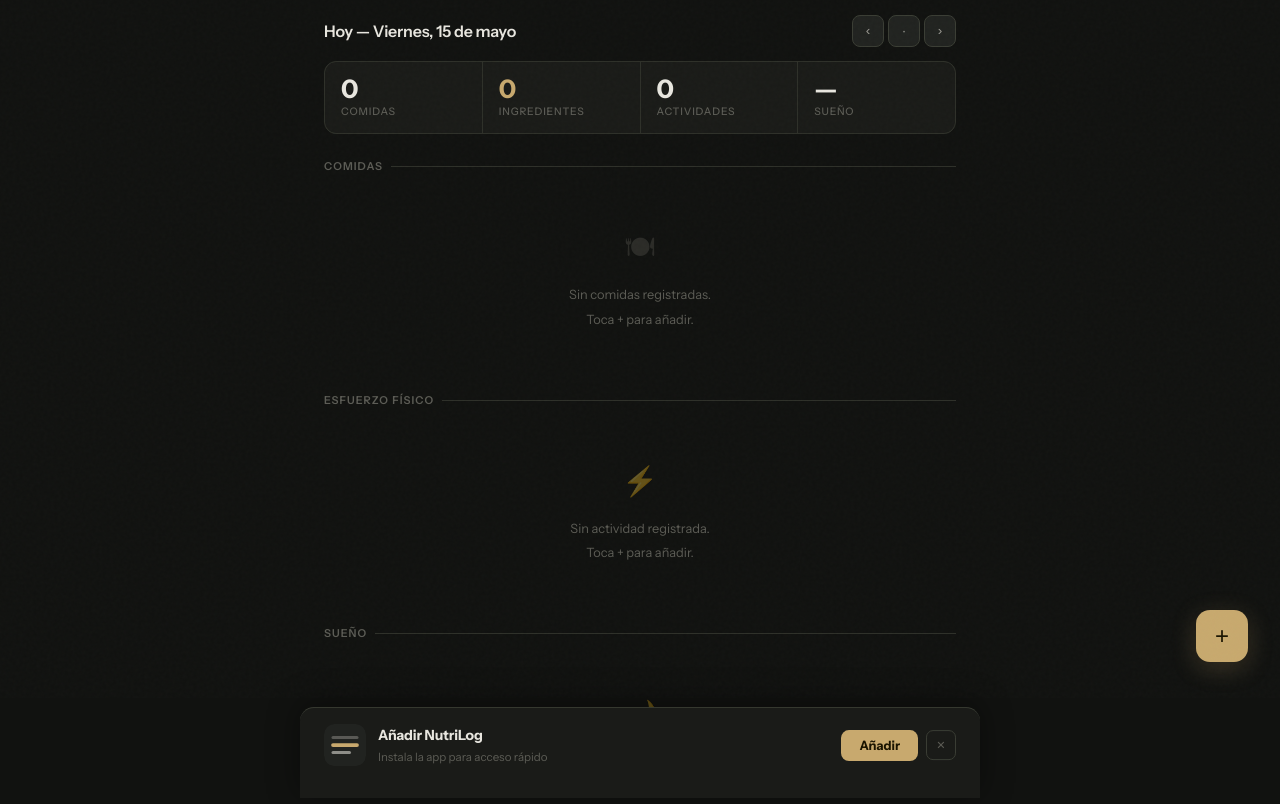
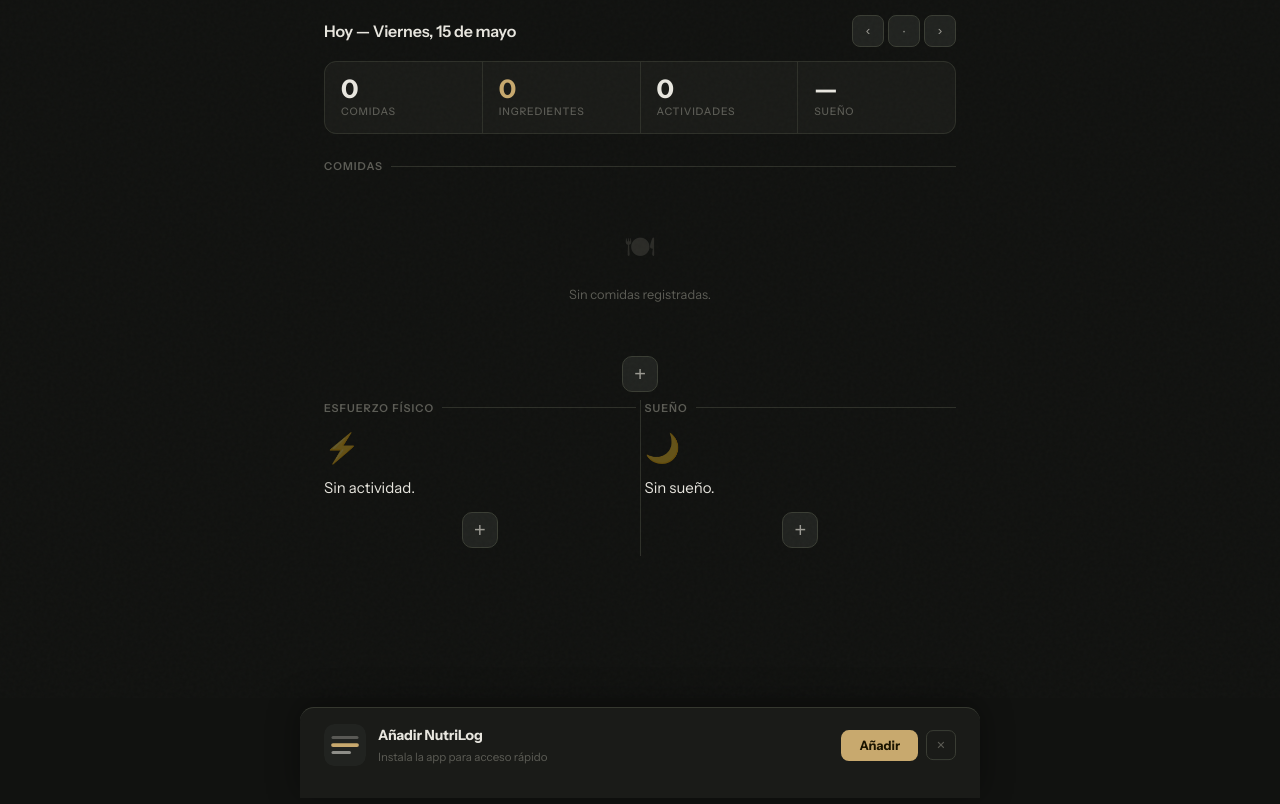
Before and after one commit to xII1rst/NutriLog, a plain HTML site: page index.html in a window 1280 px wide. Shown: the part 102-906 px from the top of the page. After the commit the page ends 800 px from the top, so only its background shows below. Drawn offline with Linux system fonts and the light colour scheme.

Commit message:
Add files via upload

```diff
--- a/index.html
+++ b/index.html
@@ -99,17 +99,18 @@
     <div class="section-hd">Comidas</div>
     <div id="meals-list"></div>
 
-    <div class="section-spacer"></div>
-
-    <!-- Lista de actividades -->
-    <div class="section-hd">Esfuerzo físico</div>
-    <div id="acts-list"></div>
-
-    <div class="section-spacer"></div>
-
-    <!-- Lista de sueño -->
-    <div class="section-hd">Sueño</div>
-    <div id="sleep-list"></div>
+    <!-- Row inferior: Esfuerzo Físico + Sueño en T -->
+    <div class="bottom-row">
+      <div class="bottom-col">
+        <div class="section-hd">Esfuerzo físico</div>
+        <div id="acts-list"></div>
+      </div>
+      <div class="bottom-col-divider"></div>
+      <div class="bottom-col">
+        <div class="section-hd">Sueño</div>
+        <div id="sleep-list"></div>
+      </div>
+    </div>
 
   </div><!-- /panel-hoy -->
 
@@ -200,31 +201,7 @@
 
 </main>
 
-<!-- ═══════════════════════════════════════════════════════════
-     FAB — Botón flotante de acción
-════════════════════════════════════════════════════════════ -->
-<div class="fab-wrap" id="fab-wrap">
-
-  <!-- Opciones expandibles -->
-  <div class="fab-options" id="fab-opts">
-    <div class="fab-row" onclick="openMealModal()">
-      <div class="fab-row-label">Registrar comida</div>
-      <button class="fab-mini fab-mini-meal">&#127869;</button>
-    </div>
-    <div class="fab-row" onclick="openActModal()">
-      <div class="fab-row-label">Registrar actividad</div>
-      <button class="fab-mini fab-mini-activity">&#9889;</button>
-    </div>
-    <div class="fab-row" onclick="openSleepModal()">
-      <div class="fab-row-label">Registrar sueño</div>
-      <button class="fab-mini fab-mini-sleep">🌙</button>
-    </div>
-  </div>
-
-  <!-- Botón principal -->
-  <button class="fab-main" id="fab-btn" onclick="toggleFab()">+</button>
-
-</div>
+<!-- modals below -->
 
 <!-- ═══════════════════════════════════════════════════════════
      MODAL — REGISTRAR COMIDA
--- a/nutrilog.css
+++ b/nutrilog.css
@@ -444,95 +444,43 @@ main {
 }
 
 /* ── FAB (botón flotante de acción) ─────────────────────── */
-.fab-wrap {
-  position: fixed;
-  bottom: 28px;
-  right: 20px;
-  z-index: 200;
+/* ── LAYOUT T: bottom-row ────────────────────────────────── */
+.bottom-row {
   display: flex;
-  flex-direction: column;
-  align-items: flex-end;
-  gap: 10px;
+  align-items: stretch;
+  margin-top: 8px;
 }
 
-.fab-options {
-  display: flex;
-  flex-direction: column;
-  align-items: flex-end;
-  gap: 8px;
-  max-height: 0;
-  overflow: hidden;
-  transition: max-height 0.28s ease;
+.bottom-col {
+  flex: 1;
+  min-width: 0;
 }
 
-.fab-options.open { max-height: 200px; }
-
-.fab-row {
-  display: flex;
-  align-items: center;
-  gap: 10px;
-  cursor: pointer;
+.bottom-col-divider {
+  width: 1px;
+  background: var(--border);
+  margin: 0 4px;
+  flex-shrink: 0;
 }
 
-.fab-row-label {
-  font-size: 0.75rem;
-  font-weight: 500;
-  background: var(--surface);
+/* ── ADD INLINE: botón + reactivo ───────────────────────── */
+.add-inline {
+  display: block;
+  width: 36px;
+  height: 36px;
+  margin: 12px auto 8px;
+  border-radius: 10px;
+  background: var(--surface2);
   border: 1px solid var(--border2);
   color: var(--text2);
-  padding: 5px 13px;
-  border-radius: 8px;
-  white-space: nowrap;
-  box-shadow: 0 4px 16px rgba(0, 0, 0, 0.4);
+  font-size: 1.25rem;
+  line-height: 1;
+  cursor: pointer;
+  transition: background 0.15s, color 0.15s, transform 0.12s;
 }
 
-.fab-mini {
-  width: 40px;
-  height: 40px;
-  border-radius: 10px;
-  border: none;
-  cursor: pointer;
-  font-size: 0.9rem;
-  display: flex;
-  align-items: center;
-  justify-content: center;
-  transition: transform 0.12s;
-  box-shadow: 0 4px 16px rgba(0, 0, 0, 0.5);
-}
-
-.fab-mini:active { transform: scale(0.92); }
-.fab-mini-meal     { background: var(--accent); color: #1a1400; }
-.fab-mini-activity { background: var(--surface3); color: var(--text); border: 1px solid var(--border2); }
-.fab-mini-sleep    { background: rgba(127, 160, 200, 0.15); color: #7fa0c8; border: 1px solid rgba(127, 160, 200, 0.3); }
-
-.fab-main {
-  width: 52px;
-  height: 52px;
-  border-radius: 14px;
-  background: var(--accent);
-  color: #1a1400;
-  border: none;
-  font-size: 1.5rem;
-  cursor: pointer;
-  display: flex;
-  align-items: center;
-  justify-content: center;
-  box-shadow: 0 6px 24px rgba(200, 169, 110, 0.25), 0 2px 8px rgba(0, 0, 0, 0.5);
-  transition: transform 0.15s, box-shadow 0.15s, background 0.2s;
-  line-height: 1;
-}
-
-.fab-main:hover {
-  transform: scale(1.04);
-  box-shadow: 0 8px 30px rgba(200, 169, 110, 0.35);
-}
-
-.fab-main.open {
-  background: var(--surface3);
-  color: var(--text2);
-  box-shadow: 0 2px 12px rgba(0, 0, 0, 0.4);
-  transform: rotate(45deg);
-}
+.add-inline:hover  { background: var(--surface3); color: var(--text); }
+.add-inline:active { transform: scale(0.92); }
 
 /* ── MODALS (bottom sheets) ─────────────────────────────── */
 .backdrop {
@@ -916,7 +864,6 @@ textarea {
 /* ── RESPONSIVE ─────────────────────────────────────────── */
 @media (min-width: 600px) {
   main       { padding: 0 24px 120px; }
-  .fab-wrap  { right: 32px; bottom: 36px; }
   .type-grid { grid-template-columns: repeat(4, 1fr); }
 }
 
--- a/nutrilog.js
+++ b/nutrilog.js
@@ -92,9 +92,6 @@ function switchTab(name, btn) {
   btn.classList.add('active');
   document.getElementById(`panel-${name}`).classList.add('active');
 
-  // El FAB solo aparece en la vista de hoy
-  document.getElementById('fab-wrap').style.display = name === 'hoy' ? 'flex' : 'none';
-
   if (name === 'historial') renderHistory();
 }
 
@@ -129,16 +126,19 @@ function renderHoy() {
   const mealsList = document.getElementById('meals-list');
   mealsList.innerHTML = sortedMeals.length
     ? sortedMeals.map((m, i) => mealCard(m, i, curDate, day.meals)).join('')
-    : `<div class="empty"><div class="empty-icon">🍽</div>Sin comidas registradas.<br>Toca + para añadir.</div>`;
+    : `<div class="empty"><div class="empty-icon">🍽</div>Sin comidas registradas.</div>`;
+  mealsList.insertAdjacentHTML('beforeend', `<button class="add-inline" onclick="openMealModal()">+</button>`);
 
   const actsList = document.getElementById('acts-list');
   actsList.innerHTML = sortedActs.length
     ? sortedActs.map((a, i) => actCard(a, i, curDate, day.activities)).join('')
-    : `<div class="empty"><div class="empty-icon">⚡</div>Sin actividad registrada.<br>Toca + para añadir.</div>`;
+    : `<div class="empty-col"><div class="empty-icon">⚡</div>Sin actividad.</div>`;
+  actsList.insertAdjacentHTML('beforeend', `<button class="add-inline" onclick="openActModal()">+</button>`);
 
   const sleepList = document.getElementById('sleep-list');
   const sleepCards = sleepEntries.map(e => sleepCard(e.record, e.isSecondaryDay, curDate, e.originKey)).join('');
-  sleepList.innerHTML = sleepCards || `<div class="empty"><div class="empty-icon">🌙</div>Sin sueño registrado.<br>Toca + para añadir.</div>`;
+  sleepList.innerHTML = sleepCards || `<div class="empty-col"><div class="empty-icon">🌙</div>Sin sueño.</div>`;
+  sleepList.insertAdjacentHTML('beforeend', `<button class="add-inline" onclick="openSleepModal()">+</button>`);
 }
 
 // ── TEMPLATES DE CARDS ───────────────────────────────────────
@@ -202,7 +202,6 @@ function actCard(act, sortedIdx, dateKey, originalList) {
 let currentIngredients = [];
 
 function openMealModal() {
-  closeFab();
   currentIngredients = [];
 
   ['m-name', 'm-notes', 'm-ing'].forEach(id => {
@@ -425,7 +424,6 @@ function sleepCard(sleep, isSecondaryDay, viewKey, originKey) {
 
 // ── SUEÑO — MODAL ─────────────────────────────────────────────
 function openSleepModal() {
-  closeFab();
   const now  = nowHHMM();
   const [h, m] = now.split(':').map(Number);
   const endH = String((h + 8) % 24).padStart(2, '0');
@@ -493,7 +491,6 @@ function delSleepH(key, idx) {
 
 // ── MODAL ACTIVIDAD ──────────────────────────────────────────
 function openActModal() {
-  closeFab();
   document.getElementById('a-desc').value = '';
   document.getElementById('a-time').value = nowHHMM();
   document.getElementById('act-bd').classList.add('open');
@@ -785,19 +782,6 @@ function nukAll() {
   toast('Datos eliminados');
 }
 
-// ── FAB ──────────────────────────────────────────────────────
-function toggleFab() {
-  const opts = document.getElementById('fab-opts');
-  const btn  = document.getElementById('fab-btn');
-  const open = opts.classList.toggle('open');
-  btn.classList.toggle('open', open);
-}
-
-function closeFab() {
-  document.getElementById('fab-opts').classList.remove('open');
-  document.getElementById('fab-btn').classList.remove('open');
-}
-
 // ── UTILS ────────────────────────────────────────────────────
 function nowHHMM() {
   const d = new Date();
@@ -840,7 +824,6 @@ document.querySelectorAll('.backdrop').forEach(bd => {
   bd.addEventListener('click', e => {
     if (e.target === bd) {
       bd.classList.remove('open');
-      closeFab();
     }
   });
 });
```
